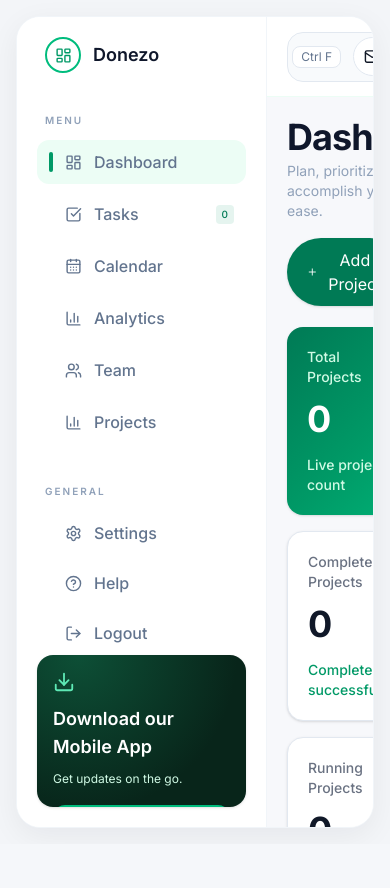
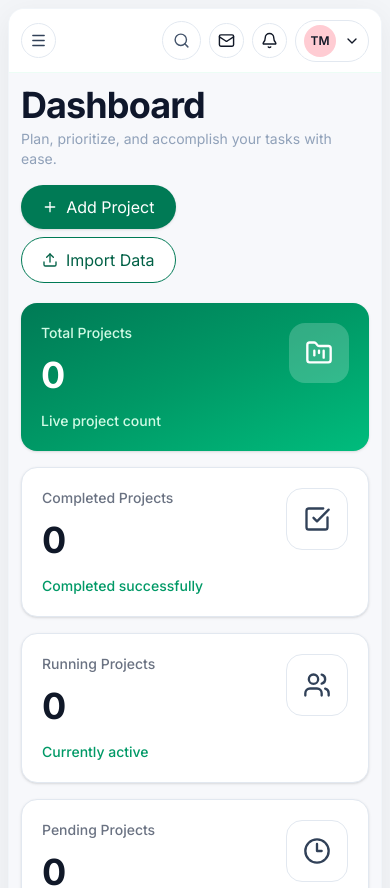
Before and after one commit to qiyaammoodley-droid/project-management-dashboard, a React (Vite) app: page /dashboard in a window 390 px wide. Shown: the top 888 px of the page. Before the commit the page ends 844 px from the top, so only its background shows below. Built offline with nearby package versions, Linux system fonts and the light colour scheme.

Commit message:
Refactor components to improve responsiveness and accessibility; update styles and props for Navbar, Sidebar, and Dashboard

```diff
--- a/src/components/dashboard/RecentProjects.tsx
+++ b/src/components/dashboard/RecentProjects.tsx
@@ -33,7 +33,7 @@ const RecentProjects = () => {
 
   const projectMembers = projects.flatMap((project) =>
     project.teamMembers.map((member) => ({
-      name: member.name,
+      name: String(member),
       client: project.name,
       status: (
         project.status === "To Do"
--- a/src/components/layout/Navbar.tsx
+++ b/src/components/layout/Navbar.tsx
@@ -2,11 +2,16 @@ import { useState } from "react";
 import {
   Bell,
   Mail,
+  Menu,
   Search,
   ChevronDown,
 } from "lucide-react";
 
-const Navbar = () => {
+type NavbarProps = {
+  onMenuClick?: () => void;
+};
+
+const Navbar = ({ onMenuClick }: NavbarProps) => {
   const [showMail, setShowMail] = useState(false);
   const [showNotifications, setShowNotifications] = useState(false);
   const [showProfile, setShowProfile] = useState(false);
@@ -36,10 +41,19 @@ const Navbar = () => {
   };
 
   return (
-    <header className="flex h-20 items-center justify-between border-b border-emerald-50 bg-white px-5 md:px-8">
+    <header className="flex h-16 items-center justify-between gap-2 border-b border-emerald-50 bg-white px-3 sm:gap-3 sm:px-4 md:h-20 md:px-8">
+
+      <button
+        type="button"
+        onClick={onMenuClick}
+        className="rounded-full border border-slate-200 bg-white p-2 text-slate-700 lg:hidden"
+        aria-label="Open menu"
+      >
+        <Menu size={17} />
+      </button>
 
       {/* Search */}
-      <div className="relative w-full max-w-lg">
+      <div className="relative hidden w-full max-w-lg sm:block">
         <Search
           size={18}
           className="absolute left-4 top-1/2 -translate-y-1/2 text-slate-400"
@@ -48,15 +62,19 @@ const Navbar = () => {
         <input
           type="text"
           placeholder="Search task..."
-          className="w-full rounded-2xl border border-slate-200 bg-slate-50 py-3 pl-11 pr-24 text-sm outline-none transition focus:border-emerald-400"
+          className="w-full rounded-2xl border border-slate-200 bg-slate-50 py-2.5 pl-11 pr-20 text-sm outline-none transition focus:border-emerald-400 md:py-3 md:pr-24"
         />
 
-        <span className="absolute right-3 top-1/2 -translate-y-1/2 rounded-lg border border-slate-200 bg-white px-2 py-0.5 text-xs text-slate-500">
+        <span className="absolute right-3 top-1/2 hidden -translate-y-1/2 rounded-lg border border-slate-200 bg-white px-2 py-0.5 text-xs text-slate-500 md:block">
           Ctrl F
         </span>
       </div>
 
-      <div className="flex items-center gap-4">
+      <div className="ml-auto flex items-center gap-2 sm:gap-3 md:gap-4">
+
+        <button className="rounded-full border border-slate-200 bg-white p-2.5 text-slate-600 transition hover:bg-slate-50 sm:hidden">
+          <Search size={17} />
+        </button>
 
         {/* Mail */}
         <div className="relative">
@@ -66,7 +84,7 @@ const Navbar = () => {
               setShowNotifications(false);
               setShowProfile(false);
             }}
-            className="rounded-full border border-slate-200 bg-white p-2.5 hover:bg-slate-100"
+            className="rounded-full border border-slate-200 bg-white p-2 hover:bg-slate-100 sm:p-2.5"
           >
             <Mail size={17} />
           </button>
@@ -92,7 +110,7 @@ const Navbar = () => {
               setShowMail(false);
               setShowProfile(false);
             }}
-            className="rounded-full border border-slate-200 bg-white p-2.5 hover:bg-slate-100"
+            className="rounded-full border border-slate-200 bg-white p-2 hover:bg-slate-100 sm:p-2.5"
           >
             <Bell size={17} />
           </button>
@@ -121,13 +139,13 @@ const Navbar = () => {
               setShowMail(false);
               setShowNotifications(false);
             }}
-            className="flex items-center gap-3 rounded-full border border-slate-200 bg-white px-3 py-1.5"
+            className="flex items-center gap-2 rounded-full border border-slate-200 bg-white px-2 py-1 sm:gap-3 sm:px-3 sm:py-1.5"
           >
-            <div className="flex h-9 w-9 items-center justify-center rounded-full bg-rose-200 font-semibold">
+            <div className="flex h-8 w-8 items-center justify-center rounded-full bg-rose-200 text-xs font-semibold sm:h-9 sm:w-9 sm:text-sm">
               {user.initials}
             </div>
 
-            <div className="hidden lg:block text-left">
+            <div className="hidden xl:block text-left">
               <h4 className="font-semibold">
                 {user.name}
               </h4>
--- a/src/components/layout/Sidebar.tsx
+++ b/src/components/layout/Sidebar.tsx
@@ -13,8 +13,18 @@ import { NavLink } from "react-router-dom";
 
 import useTasks from "../../hooks/useTasks";
 
-const Sidebar = () => {
+type SidebarProps = {
+  mode?: "desktop" | "mobile";
+  onNavigate?: () => void;
+};
+
+const Sidebar = ({ mode = "desktop", onNavigate }: SidebarProps) => {
   const { tasks } = useTasks();
+
+  const rootClass =
+    mode === "mobile"
+      ? "flex h-full w-[250px] flex-col justify-between border-r border-slate-100 bg-white p-4"
+      : "flex h-full w-[250px] flex-col justify-between border-r border-slate-100 bg-white p-5";
 
   const navItem =
     "group flex items-center gap-3 rounded-xl px-3 py-2.5 font-medium text-slate-500 transition-all duration-200 hover:bg-emerald-50 hover:text-emerald-700";
@@ -23,7 +33,7 @@ const Sidebar = () => {
     "bg-emerald-50 text-emerald-700";
 
   return (
-    <aside className="flex h-full w-[250px] flex-col justify-between border-r border-slate-100 bg-white p-5">
+    <aside className={rootClass}>
       {/* Logo */}
       <div>
         <div className="mb-10 flex items-center gap-3 px-2">
@@ -45,6 +55,7 @@ const Sidebar = () => {
           <nav className="space-y-2">
             <NavLink
               to="/dashboard"
+              onClick={onNavigate}
               className={({ isActive }) =>
                 `${navItem} ${isActive ? activeNav : ""}`
               }
@@ -62,6 +73,7 @@ const Sidebar = () => {
 
             <NavLink
               to="/tasks"
+              onClick={onNavigate}
               className={({ isActive }) =>
                 `${navItem} ${isActive ? activeNav : ""}`
               }
@@ -82,6 +94,7 @@ const Sidebar = () => {
 
             <NavLink
               to="/calendar"
+              onClick={onNavigate}
               className={({ isActive }) =>
                 `${navItem} ${isActive ? activeNav : ""}`
               }
@@ -99,6 +112,7 @@ const Sidebar = () => {
 
             <NavLink
   to="/analytics"
+  onClick={onNavigate}
   className={({ isActive }) =>
     `${navItem} ${isActive ? activeNav : ""}`
   }
@@ -118,6 +132,7 @@ const Sidebar = () => {
 
             <NavLink
               to="/team"
+              onClick={onNavigate}
               className={({ isActive }) =>
                 `${navItem} ${isActive ? activeNav : ""}`
               }
@@ -135,6 +150,7 @@ const Sidebar = () => {
 
             <NavLink
               to="/projects"
+              onClick={onNavigate}
               className={({ isActive }) =>
                 `${navItem} ${isActive ? activeNav : ""}`
               }
@@ -161,6 +177,7 @@ const Sidebar = () => {
           <div className="space-y-1.5">
             <NavLink
   to="/settings"
+  onClick={onNavigate}
   className={({ isActive }) =>
     `${navItem} ${isActive ? activeNav : ""}`
   }
@@ -180,6 +197,7 @@ const Sidebar = () => {
 
            <NavLink
   to="/help"
+  onClick={onNavigate}
   className={({ isActive }) =>
     `${navItem} ${isActive ? activeNav : ""}`
   }
@@ -201,6 +219,7 @@ const Sidebar = () => {
   to="/dashboard"
   onClick={() => {
     localStorage.clear();
+    onNavigate?.();
     alert("Logged out successfully.");
   }}
   className="flex w-full items-center gap-3 rounded-xl px-3 py-2.5 font-medium text-slate-500 transition-all duration-200 hover:bg-slate-100"
--- a/src/layouts/MainLayout.tsx
+++ b/src/layouts/MainLayout.tsx
@@ -1,3 +1,4 @@
+import { useState } from "react";
 import type { ReactNode } from "react";
 import Navbar from "../components/layout/Navbar";
 import Sidebar from "../components/layout/Sidebar";
@@ -7,21 +8,44 @@ interface MainLayoutProps {
 }
 
 const MainLayout = ({ children }: MainLayoutProps) => {
+  const [isSidebarOpen, setIsSidebarOpen] = useState(false);
+
   return (
-    <div className="min-h-screen bg-[#f3f5f8] p-4 md:p-6">
-      <div className="flex h-[calc(100vh-32px)] overflow-hidden rounded-[24px] border border-slate-100 bg-white shadow-[0_8px_30px_rgba(15,23,42,0.06)] md:h-[calc(100vh-48px)] md:rounded-[28px]">
+    <div className="min-h-screen bg-[#f3f5f8] p-2 sm:p-3 md:p-6">
+      {/* Mobile drawer overlay */}
+      {isSidebarOpen ? (
+        <button
+          type="button"
+          aria-label="Close menu"
+          onClick={() => setIsSidebarOpen(false)}
+          className="fixed inset-0 z-30 bg-slate-900/40 lg:hidden"
+        />
+      ) : null}
+
+      {/* Mobile drawer */}
+      <div
+        className={`fixed inset-y-0 left-0 z-40 w-[250px] transform transition-transform duration-200 lg:hidden ${
+          isSidebarOpen ? "translate-x-0" : "-translate-x-full"
+        }`}
+      >
+        <Sidebar mode="mobile" onNavigate={() => setIsSidebarOpen(false)} />
+      </div>
+
+      <div className="flex min-h-[calc(100vh-16px)] overflow-hidden rounded-2xl border border-slate-100 bg-white shadow-[0_8px_30px_rgba(15,23,42,0.06)] md:rounded-[28px] lg:h-[calc(100vh-48px)]">
 
         {/* Sidebar */}
-        <Sidebar />
+        <div className="hidden lg:flex">
+          <Sidebar mode="desktop" />
+        </div>
 
         {/* Right Content */}
         <div className="flex flex-1 flex-col overflow-hidden">
 
           {/* Navbar */}
-          <Navbar />
+          <Navbar onMenuClick={() => setIsSidebarOpen(true)} />
 
           {/* Page Content */}
-          <main className="flex-1 overflow-y-auto bg-[#f7f8fb] p-5 md:p-6">
+          <main className="flex-1 overflow-y-auto bg-[#f7f8fb] p-3 sm:p-4 md:p-6">
             {children}
           </main>
 
--- a/src/pages/Dashboard.tsx
+++ b/src/pages/Dashboard.tsx
@@ -65,8 +65,8 @@ const Dashboard = () => {
         title="Dashboard"
         subtitle="Plan, prioritize, and accomplish your tasks with ease."
         action={
-          <div className="flex items-center gap-3">
-            <Button onClick={() => navigate("/projects/new")}>
+          <div className="flex w-full flex-col items-stretch gap-2 sm:w-auto sm:flex-row sm:items-center sm:gap-3">
+            <Button onClick={() => navigate("/projects/new")} className="w-full sm:w-auto">
               <Plus size={16} />
               Add Project
             </Button>
@@ -74,6 +74,7 @@ const Dashboard = () => {
             <Button
               variant="outline"
               onClick={handleImportClick}
+              className="w-full sm:w-auto"
             >
               <Upload size={16} />
               Import Data
--- a/src/pages/Projects.tsx
+++ b/src/pages/Projects.tsx
@@ -38,20 +38,24 @@ const Projects = () => {
         title="Projects"
         subtitle="Create and manage your project containers"
         action={
-          <Button onClick={() => navigate("/projects/new")}>
+          <Button onClick={() => navigate("/projects/new")} className="w-full sm:w-auto">
             <Plus size={16} />
             Add Project
           </Button>
         }
       />
 
-      <div className="mb-5 flex flex-col gap-3 sm:flex-row sm:items-center sm:justify-between">
+      <div className="mb-5 flex flex-col gap-3">
+        <div className="w-full">
           <SearchInput
             value={searchTerm}
             onChange={setSearchTerm}
             placeholder="Search projects by name..."
           />
+        </div>
+        <div className="w-full sm:w-auto">
           <StatusFilter value={statusFilter} onChange={setStatusFilter} />
+        </div>
       </div>
 
       {!isReady ? (
@@ -76,7 +80,7 @@ const Projects = () => {
           </p>
         </Card>
       ) : (
-        <section className="grid grid-cols-1 gap-4 sm:grid-cols-2 xl:grid-cols-3">
+        <section className="grid grid-cols-1 gap-3 sm:gap-4 lg:grid-cols-2 xl:grid-cols-3">
           {filteredProjects.map((project) => (
             <ProjectCard key={project.id} project={project} />
           ))}
```
Also changed, not shown: src/pages/Calendar.tsx (+13 -13 lines), src/pages/tasks/TaskDetails.tsx (+10 -10 lines). Lines whose indentation alone changed are shown as unchanged.
